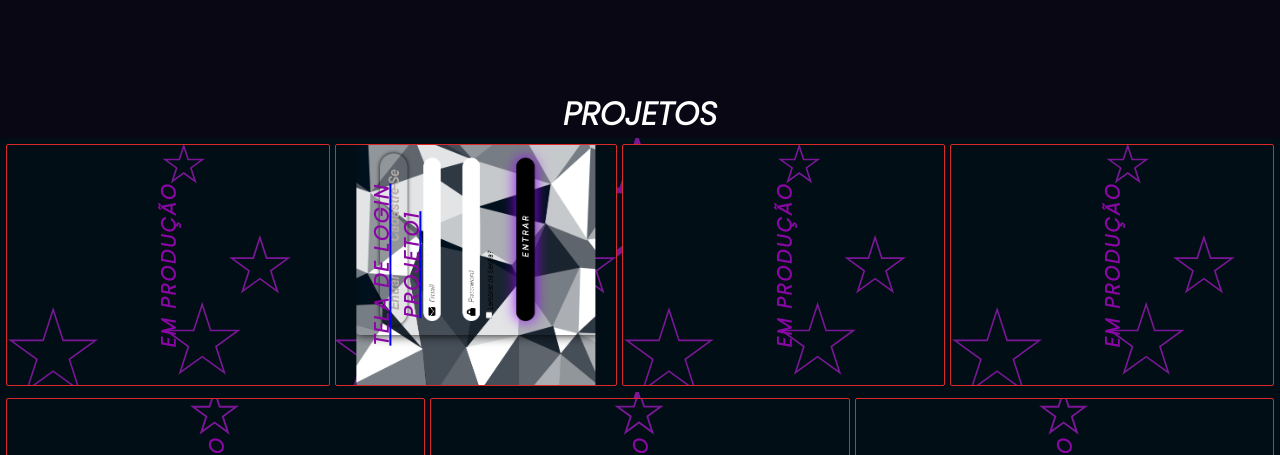
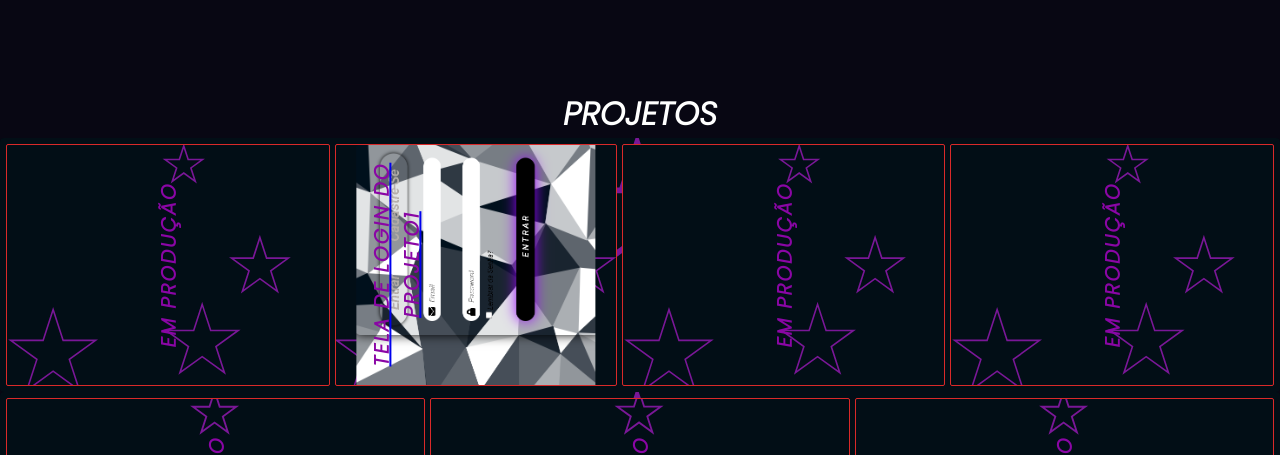
Before and after one commit to jadiel07/new-portif-lio, a plain HTML site: page index.html in a window 1280 px wide. Shown: the part 1480-1935 px from the top of the page. Drawn offline with nearby package versions, Linux system fonts and the light colour scheme.

Commit message:
Update index.html

```diff
--- a/index.html
+++ b/index.html
@@ -65,7 +65,7 @@
       <a href="https://jadiel07.github.io/tela-de-login-projeto1/"
         ><p>
           <span class="projetinho"
-            >TELA DE LOGIN<br />
+            >TELA DE LOGIN DO<br />
             PROJETO1</span
           >
         </p></a
```
